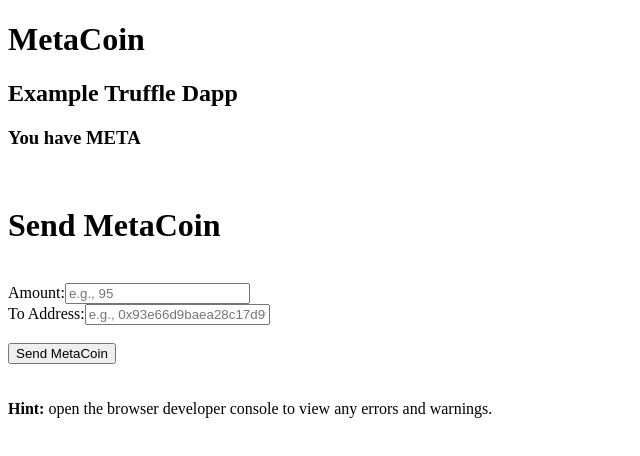
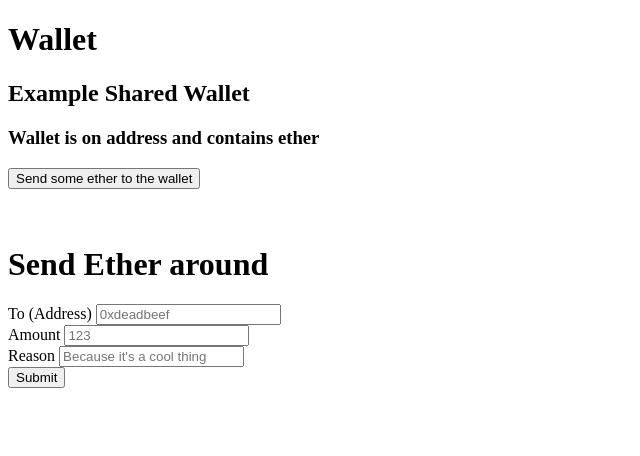
Before and after one commit to wsaults/SmartContractPractice, a website: page SimpleFrontEnd/app/index.html in a window 1280 px wide. Shown: the whole page, without its empty margins (0-640 px from the left). Drawn offline with Linux system fonts and the light colour scheme; files whose address does not match are found by name.

Commit message:
Added send, amount, reason, and addresses

```diff
--- a/SimpleFrontEnd/app/index.html
+++ b/SimpleFrontEnd/app/index.html
@@ -6,18 +6,40 @@
   <script src="./app.js"></script>
 </head>
 <body>
-  <h1>MetaCoin</h1>
-  <h2>Example Truffle Dapp</h2>
-  <h3>You have <span class="black"><span id="balance"></span> META</span></h3>
+  <div class="conitainer">
+    <div class="row">
+      <div class="col-lg-12">
+        <h1>Wallet</h1>
+        <h2>Example Shared Wallet</h2>
+        <h3>Wallet is on address <span id="walletAddress"></span> and contains <span id="walletEther"></span> ether</h3>
+        <button type="button" onclick="App.submitEtherToWallet()">Send some ether to the wallet</button>
+        <br />
+        <br />
 
-  <br>
-  <h1>Send MetaCoin</h1>
-  <br><label for="amount">Amount:</label><input type="text" id="amount" placeholder="e.g., 95"></input>
-  <br><label for="receiver">To Address:</label><input type="text" id="receiver" placeholder="e.g., 0x93e66d9baea28c17d9fc393b53e3fbdd76899dae"></input>
-  <br><br><button id="send" onclick="App.sendCoin()">Send MetaCoin</button>
-  <br><br>
-  <span id="status"></span>
-  <br>
-  <span class="hint"><strong>Hint:</strong> open the browser developer console to view any errors and warnings.</span>
+        <br />
+        <h1>Send Ether around</h1>
+        <form onsubmit="App.submitTransaction(); return false;">
+          <div class="form-group">
+            <label for="to">To (Address)</label>
+            <input type="text" class="form-control" id="to" placeholder="0xdeadbeef">
+          </div>
+          <div class="form-group">
+            <label for="amount">Amount</label>
+            <input type="number" class="form-control" id="amount" placeholder="123">
+          </div>
+          <div class="form-group">
+            <label for="reason">Reason</label>
+            <input type="text" class="form-control" id="reason" placeholder="Because it's a cool thing">
+          </div>
+
+          <button type="submit" class="btn btn-default">Submit</button>
+        </form>
+
+        <br />
+        <br />
+        <span id="addresses"></span>
+      </div>
+    </div>
+  </div>
 </body>
 </html>
--- a/SimpleFrontEnd/app/javascripts/app.js
+++ b/SimpleFrontEnd/app/javascripts/app.js
@@ -8,10 +8,10 @@
 import { default as contract } from 'truffle-contract'
 
 // Import our contract artifacts and turn them into usable abstractions.
-import metacoin_artifacts from '../../build/contracts/MetaCoin.json'
+import myWallet_artifact from '../../build/contracts/MyWallet.json'
 
 // MetaCoin is our usable abstraction, which we'll use through the code below.
-var MetaCoin = contract(metacoin_artifacts);
+var MyWallet = contract(myWallet_artifact);
 
 // The following code is simple to show off interacting with your contracts.
 // As your needs grow you will likely need to change its form and structure.
@@ -24,7 +24,7 @@
     var self = this;
 
     // Bootstrap the MetaCoin abstraction for Use.
-    MetaCoin.setProvider(web3.currentProvider);
+    MyWallet.setProvider(web3.currentProvider);
 
     // Get the initial account balance so it can be displayed.
     web3.eth.getAccounts(function(err, accs) {
@@ -41,50 +41,46 @@
       accounts = accs;
       account = accounts[0];
 
-      self.refreshBalance();
+      document.getElementById("addresses").innerHTML = accounts.join("<br />");
+
+      App.basicInfoUpdate();
+
     });
   },
 
-  setStatus: function(message) {
-    var status = document.getElementById("status");
-    status.innerHTML = message;
+  basicInfoUpdate: function() {
+    var self = this;
+
+    MyWallet.deployed().then(function(instance) {
+      document.getElementById("walletAddress").innerHTML = instance.address;
+      document.getElementById("walletEther").innerHTML = web3.fromWei(web3.eth.getBalance(instance.address).toNumber(), "ether");
+    });
   },
 
-  refreshBalance: function() {
-    var self = this;
+  submitEtherToWallet: function() {
+    MyWallet.deployed().then(function(instance) {
+      return instance.sendTransaction({from: account, to: instance.address, value: web3.toWei(5, "ether")});
+    }).then(function(result) {
+      App.basicInfoUpdate();
+    });
+  },
 
-    var meta;
-    MetaCoin.deployed().then(function(instance) {
-      meta = instance;
-      return meta.getBalance.call(account, {from: account});
-    }).then(function(value) {
-      var balance_element = document.getElementById("balance");
-      balance_element.innerHTML = value.valueOf();
-    }).catch(function(e) {
-      console.log(e);
-      self.setStatus("Error getting balance; see log.");
+  submitTransaction: function() {
+    var _to = document.getElementById("to").value;
+    var _amount = parseInt(document.getElementById("amount").value);
+    var _reason = document.getElementById("reason");
+
+    MyWallet.deployed().then(function(instance) {
+      return instance.spendMoneyOn(_to, web3.toWei(_amount, 'finney'), _reason, {from:accounts[0]});
+    }).then(function(result) {
+      console.log(result);
+      App.basicInfoUpdate();
+    }).catch(function(error) {
+      console.error(error);
     });
   },
 
   sendCoin: function() {
-    var self = this;
-
-    var amount = parseInt(document.getElementById("amount").value);
-    var receiver = document.getElementById("receiver").value;
-
-    this.setStatus("Initiating transaction... (please wait)");
-
-    var meta;
-    MetaCoin.deployed().then(function(instance) {
-      meta = instance;
-      return meta.sendCoin(receiver, amount, {from: account});
-    }).then(function() {
-      self.setStatus("Transaction complete!");
-      self.refreshBalance();
-    }).catch(function(e) {
-      console.log(e);
-      self.setStatus("Error sending coin; see log.");
-    });
   }
 };
 
--- a/SimpleFrontEnd/package.json
+++ b/SimpleFrontEnd/package.json
@@ -32,7 +32,7 @@
     "postcss-loader": "^2.0.5",
     "sass-loader": "^6.0.5",
     "style-loader": "^0.13.2",
-    "truffle-contract": "^1.1.11",
+    "truffle-contract": "^2.0.0",
     "url-loader": "^0.5.8",
     "web3": "^0.18.4",
     "webpack": "^2.6.1",
```
Also changed, not shown: 1 other file.
